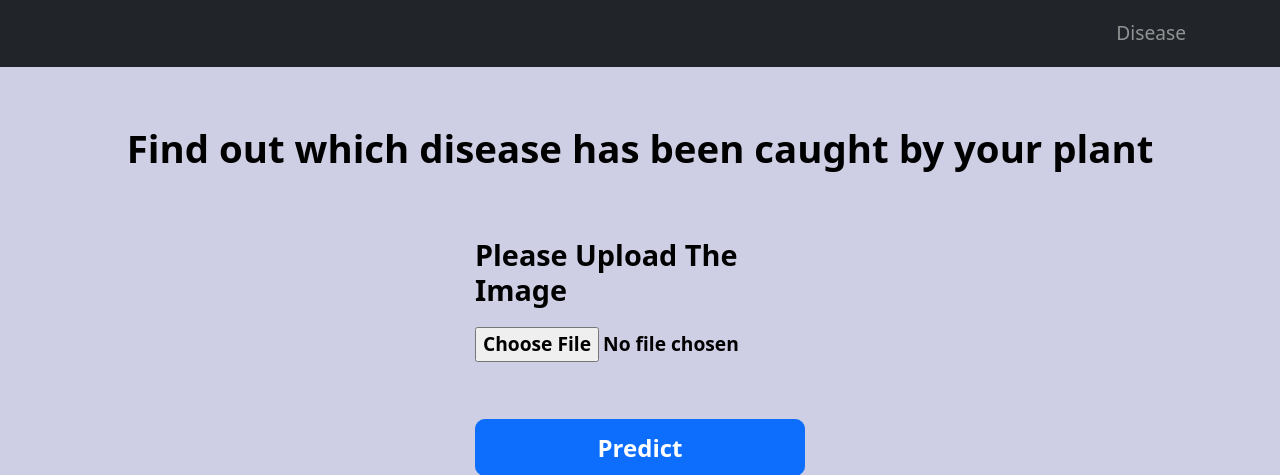
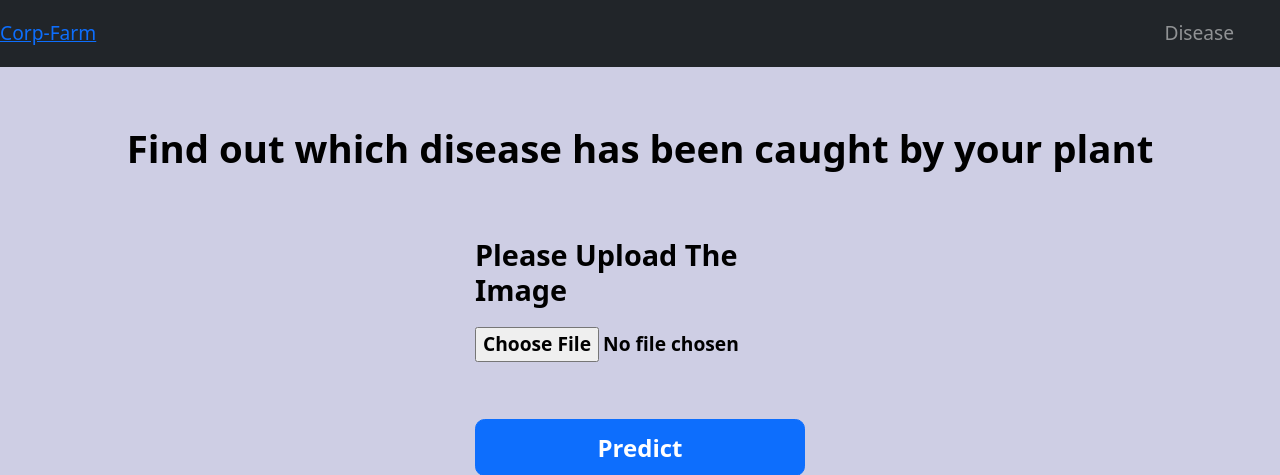
Before and after one commit to asd1510/Crop-Disease-Prediction, a Flask app: page / in a window 1280 px wide. Shown: the top 475 px of the page. Run offline with Flask 2, Linux system fonts and the light colour scheme; some libraries are stand-ins or nearby versions; some web fonts are replaced.

Commit message:
Update layout.html

```diff
--- a/templates/layout.html
+++ b/templates/layout.html
@@ -156,6 +156,7 @@ Smartphone Compatible web template, free webdesigns for Nokia, Samsung, LG, Sony
 
 	<!-- Navigation -->
 	<nav class="navbar navbar-expand-lg navbar-dark bg-dark static-top" style="background-color: #1C00ff00;">
+		<a href="https://corp-farm.netlify.app/">Corp-Farm</a>
 		<div class="container">
 			<button class="navbar-toggler" type="button" data-toggle="collapse" data-target="#navbarResponsive"
 				aria-controls="navbarResponsive" aria-expanded="false" aria-label="Toggle navigation">
```
